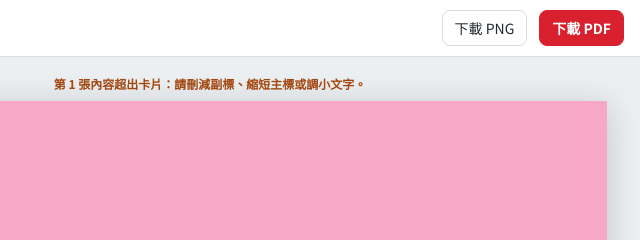
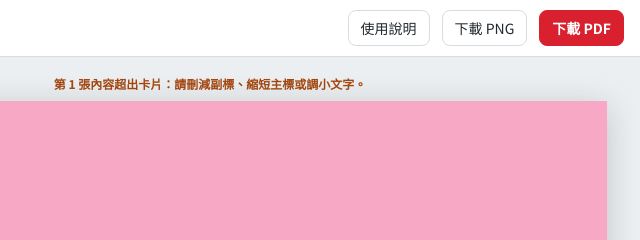
Before and after one commit to a145726-ctrl/lion-dm-tool, a plain HTML site: page index.html in a window 1280 px wide. Shown: the top 240 px of the page, 640-1280 px from the left. Drawn offline with nearby package versions, Linux system fonts and the light colour scheme.

Commit message:
加入使用說明連結
Co-Authored-By: Claude Opus 5.5 <noreply@anthropic.com>
Claude-Session: https://claude.ai/code/session_01C6JEy7F4qXQKMoSuQGJwz6

```diff
--- a/index.html
+++ b/index.html
@@ -116,6 +116,7 @@ textarea{resize:vertical;min-height:40px;line-height:1.5}
       <button type="button" data-n="4">4 張</button><button type="button" data-n="6">6 張</button><button type="button" data-n="8">8 張</button><button type="button" data-n="10">10 張</button>
     </div>
     <span class="sp"></span>
+    <a class="btn" href="https://drive.google.com/file/d/1dCVcy40eCUxiVm5tQaRyssBGX5Af0bdn/view?usp=sharing" target="_blank" rel="noopener" style="text-decoration:none;color:var(--ink)">使用說明</a>
     <button class="btn" id="btnPng" type="button">下載 PNG</button>
     <button class="btn primary" id="btnPdf" type="button">下載 PDF</button>
   </header>
```
